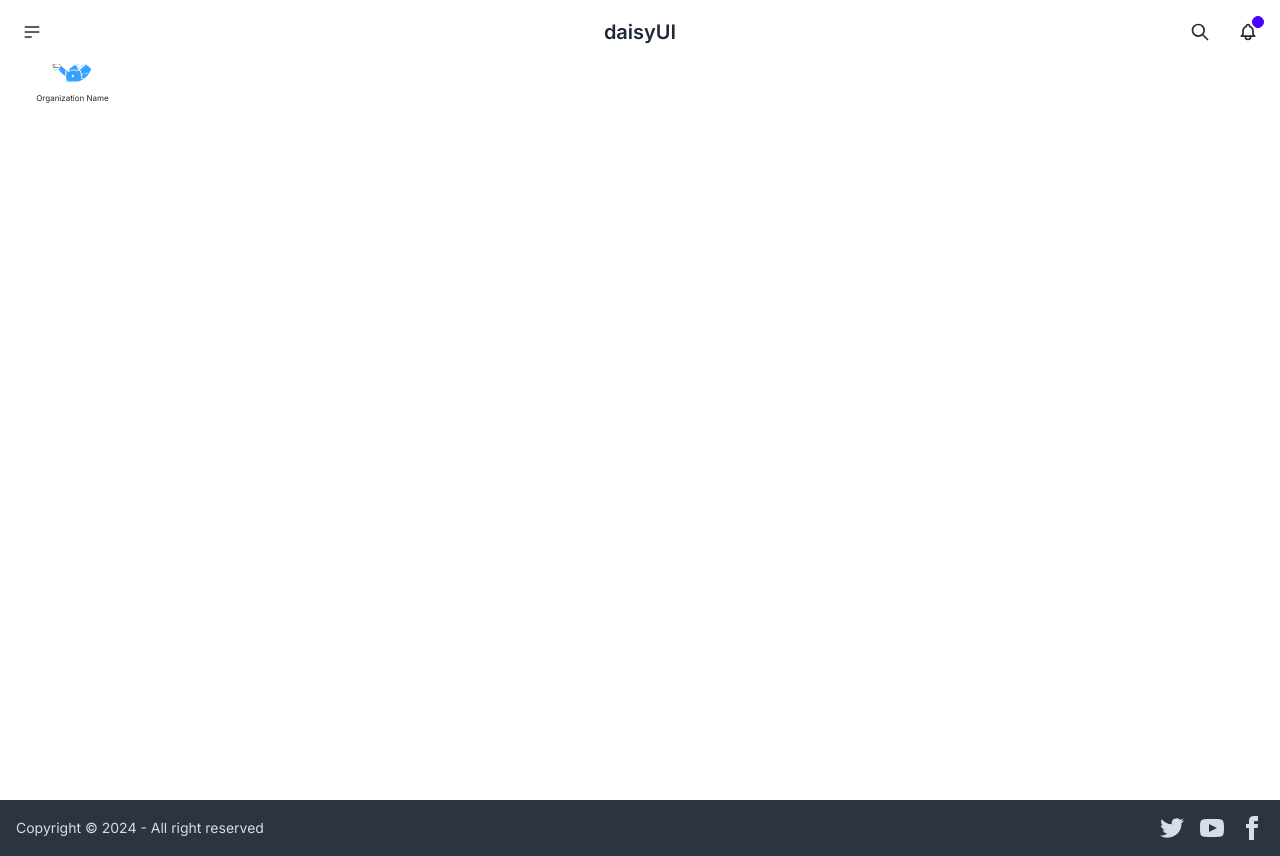
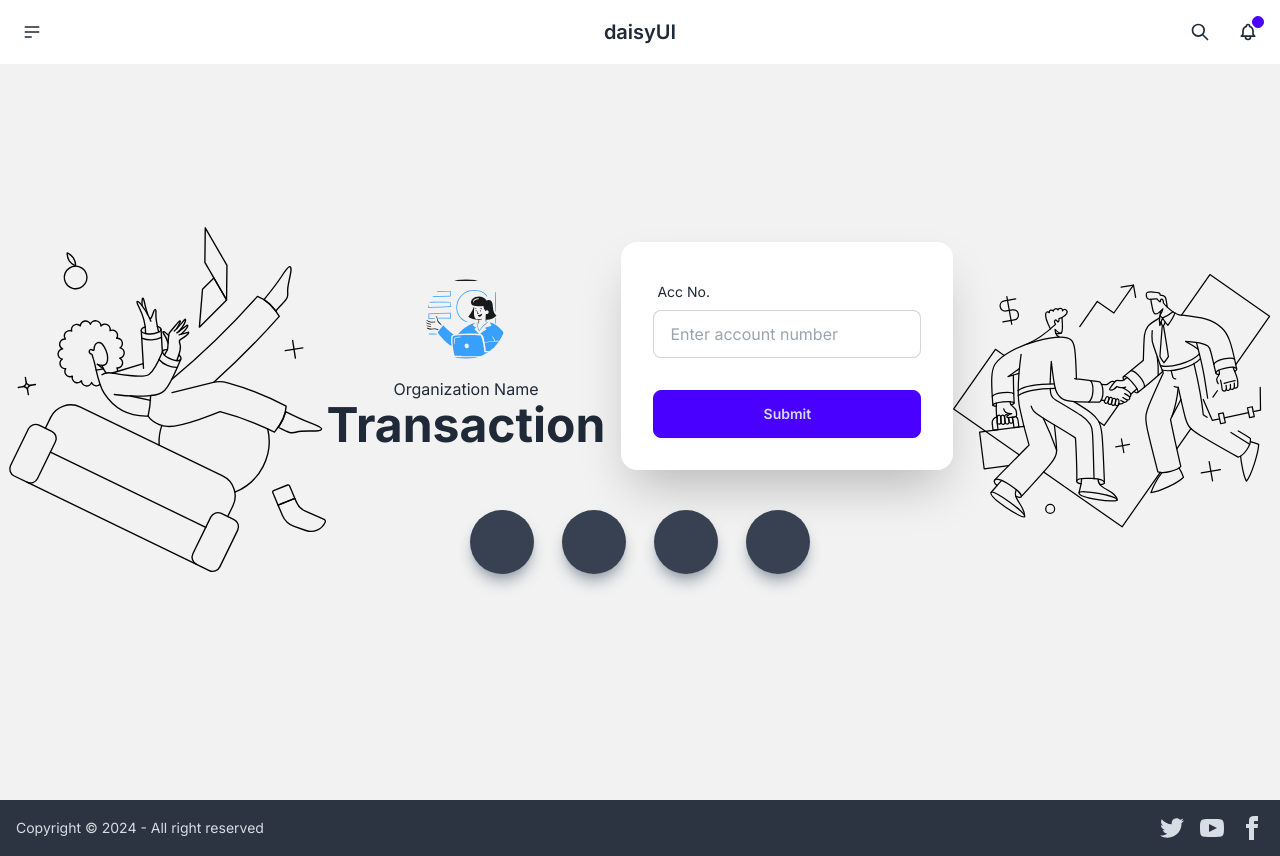
Before and after one commit to obedNuertey1/susu-app, a Next.js app: page /transactions in a window 1280 px wide. Built offline with nearby package versions, Linux system fonts and the light colour scheme.

Commit message:
patch: improved transactions codebase

```diff
--- a/app/transactions/page.tsx
+++ b/app/transactions/page.tsx
@@ -1,23 +1,53 @@
 import React from 'react'
 import LoginAvatar from '../components/LoginAvatar/LoginAvatar'
+import illustration_1 from "../assets/Groupinfo-graph-1.svg"
+import illustration_2 from "../assets/Groupinfo-graph-2.svg"
+import Image from 'next/image'
+// import { Lato } from 'next/font/google'
+
+// const lato = Lato({ subsets: ['latin'], weight: ["700"], style: ["normal"] });
 
 export default function Transactions() {
   return (
-    <div className='flex justify-center items-center h-screen'>
-      <div className='w-full h-full'>
-        <div id='organisation-logo-name' className='scale-50 w-fit flex flex-col gap-y-0.5 justify-center items-center'>
+    <>
+        <div className="hero min-h-screen bg-base-200 relative scroll-m-0 scroll-p-0">
+        <Image src={illustration_1} alt="transaction illustration 1" className='sm:absolute w-1/4 right-2' />
+        <Image src={illustration_2} alt="transaction illustration 2" className='sm:absolute w-1/4 left-2'/>
+          <div className='flex flex-col gap-6'>
+            <div className="hero-content flex-col lg:flex-row">
+              <div className="text-center lg:text-left">
+                <div id='organisation-logo-name' className='w-full flex flex-col gap-0.5 justify-center items-center'>
                     <div id='organisation-logo'>
                       <LoginAvatar />
                     </div>
-            <div id='organisation-name'>
+                    <div id='organisation-name' className='w-fit'>
                       Organization Name
                     </div>
                 </div>
-        <div>
-            <div id='account-num'></div>
-            <div id='icons'></div>
+                <h1 className="text-4xl font-bold sm:text-5xl">Transaction</h1>
+              </div>
+              <div className="card  w-full max-w-sm shadow-2xl bg-base-100">
+                <form className="card-body">
+                  <div className="form-control">
+                    <label className="label">
+                      <span className="label-text">Acc No.</span>
+                    </label>
+                    <input type="email" placeholder="Enter account number" className="input input-bordered" required />
+                  </div>
+                  <div className="form-control mt-6">
+                    <button className="btn btn-primary">Submit</button>
+                  </div>
+                </form>
+              </div>
+            </div>
+            <div className='card w-full max-w-screen-md flex flex-row gap-3 flex-wrap justify-center items-center sm:gap-7'>
+              <div className='w-16 h-16 bg-gray-700 rounded-full shadow-lg shadow-gray-400'></div>
+              <div className='w-16 h-16 bg-gray-700 rounded-full shadow-lg shadow-gray-400'></div>
+              <div className='w-16 h-16 bg-gray-700 rounded-full shadow-lg shadow-gray-400'></div>
+              <div className='w-16 h-16 bg-gray-700 rounded-full shadow-lg shadow-gray-400'></div>
             </div>
           </div>
       </div>
+    </>
   )
 }
```
Also changed, not shown: app/assets/Groupinfo-graph-1.svg (added), app/assets/Groupinfo-graph-2.svg (added). Lines whose indentation alone changed are shown as unchanged.
